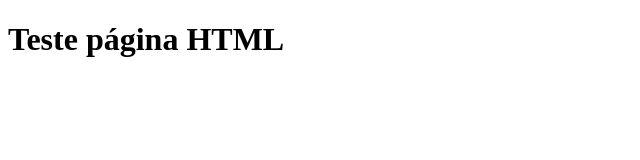
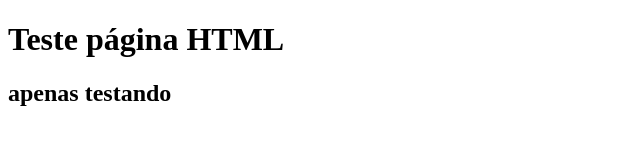
Before and after one commit to iurydev7/axios, a website: page index.html in a window 1280 px wide. Shown: the whole page, without its empty margins (0-640 px from the left). Drawn offline with Linux system fonts and the light colour scheme.

Commit message:
feat: att

```diff
--- a/index.html
+++ b/index.html
@@ -3,10 +3,11 @@
 <head>
     <meta charset="UTF-8">
     <meta name="viewport" content="width=device-width, initial-scale=1.0">
-    <title>Funcionando</title>
+    <title>TESTE AXIOS</title>
 </head>
 <body>
     <h1>Teste página HTML</h1>
+    <h2>apenas testando</h2>
 
 </body>
 </html>
```
